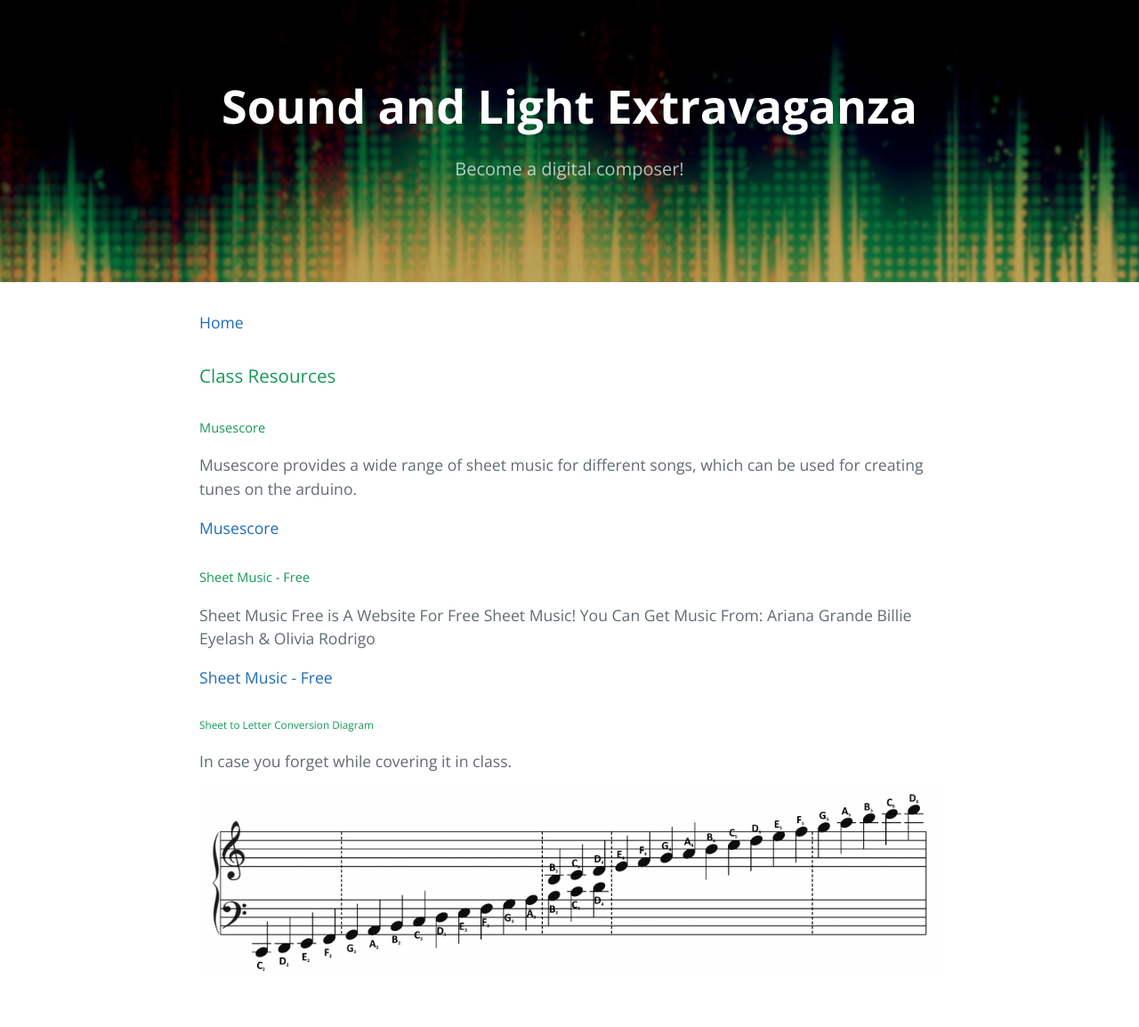
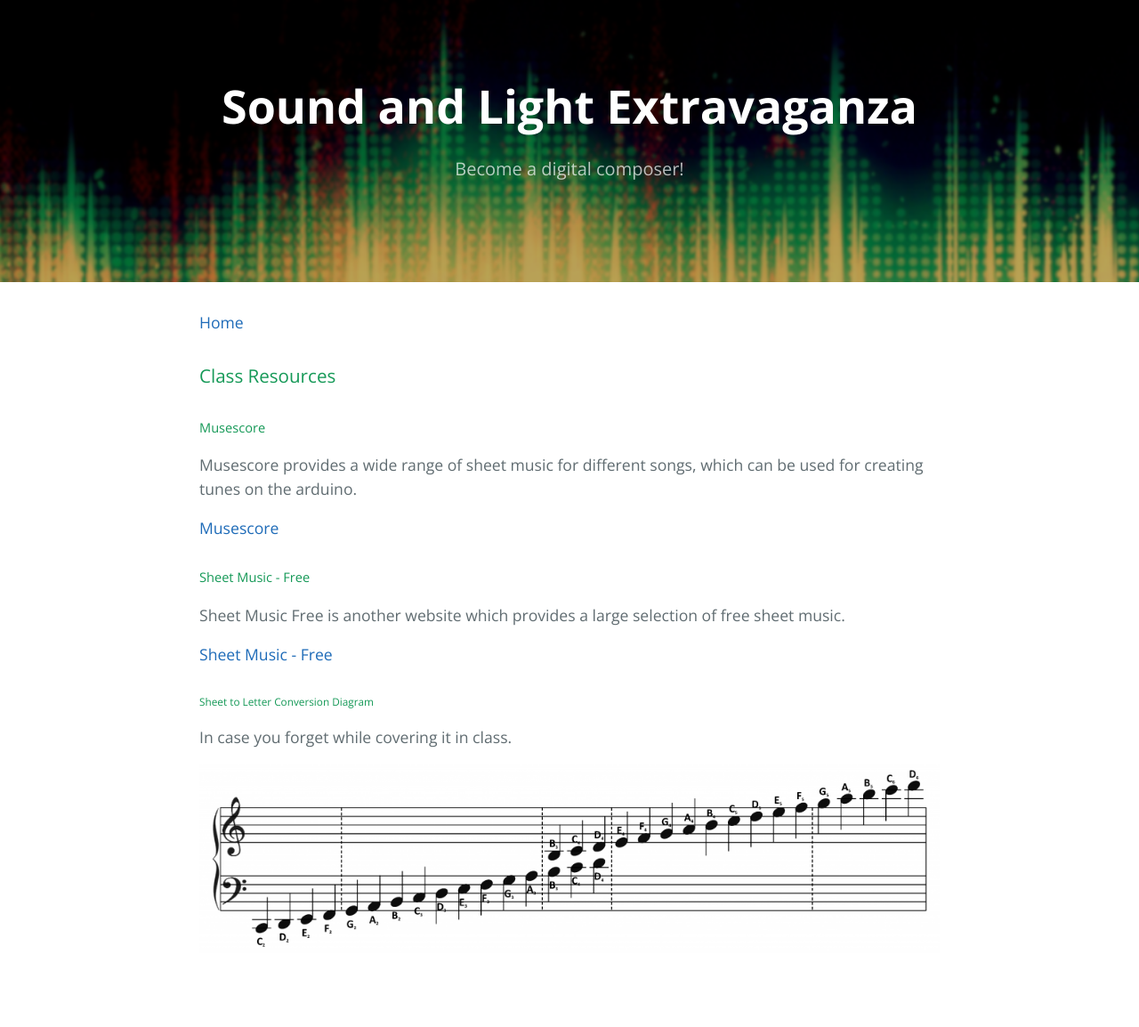
Before and after one commit to isaacrobinson2000/MusicMaker, a Jekyll site: the page built from resources.md, in a window 1280 px wide. Shown: the whole page at 89% size. Built offline with Jekyll 4.4.1, drawn with Linux system fonts in a browser that asks for light colours; our own code applies the rules of GitHub Pages for plain Markdown files; after the commit the page ends 1127 px from its top, so only the background shows below that.

Commit message:
Modify comment for second music website.

```diff
--- a/resources.md
+++ b/resources.md
@@ -11,10 +11,8 @@ songs, which can be used for creating tunes on the arduino.
 
 ##### Sheet Music - Free
 
-Sheet Music Free is A Website For Free Sheet Music! You Can Get Music From:
-Ariana Grande
-Billie Eyelash
-& Olivia Rodrigo
+Sheet Music Free is another website which provides a large selection of
+free sheet music.
 
 [Sheet Music - Free](https://sheetmusic-free.com/)
 
```
